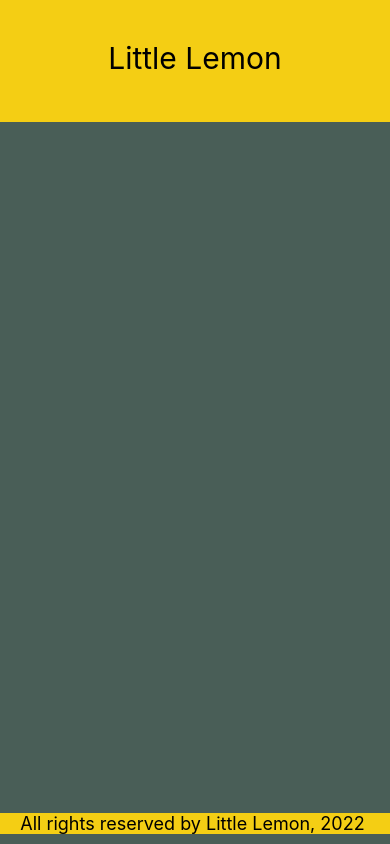
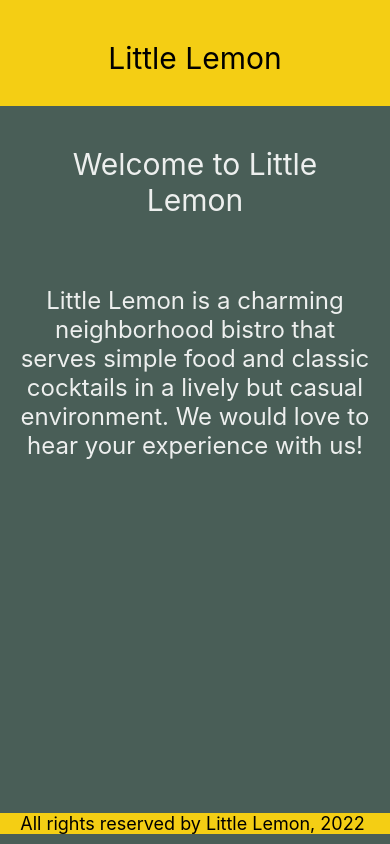
Before and after one commit to anuvab-b/HelloReactNative, a React Native app: screen / in a window 390 px wide. Built offline with nearby package versions, Linux system fonts and the light colour scheme.

Commit message:
Welcome Screen

```diff
--- a/App.js
+++ b/App.js
@@ -1,6 +1,7 @@
 import { View } from "react-native";
 import LittleLemonHeader from "./components/LittleLemonHeader";
 import LittleLemonFooter from "./components/LittleLemonFooter";
+import WelcomeScreen from "./components/WelcomeScreen";
 export default function App() {
   return (
     <>
@@ -11,6 +12,7 @@ export default function App() {
         }}
       >
         <LittleLemonHeader />
+        <WelcomeScreen />
       </View>
       <View style={{ backgroundColor: "#495E57" }}>
         <LittleLemonFooter />
--- /dev/null
+++ b/components/WelcomeScreen.js
@@ -0,0 +1,32 @@
+import * as React from "react";
+import { View, Text } from "react-native";
+
+export default function WelcomeScreen() {
+  return (
+    <View style={{ flex: 1 }}>
+      <Text
+        style={{
+          padding: 40,
+          fontSize: 30,
+          color: "#EDEFEE",
+          textAlign: "center",
+        }}
+      >
+        Welcome to Little Lemon
+      </Text>
+      <Text
+        style={{
+          fontSize: 24,
+          padding: 20,
+          marginVertical: 8,
+          color: "#EDEFEE",
+          textAlign: "center",
+        }}
+      >
+        Little Lemon is a charming neighborhood bistro that serves simple food
+        and classic cocktails in a lively but casual environment. We would love
+        to hear your experience with us!
+      </Text>
+    </View>
+  );
+}
```
